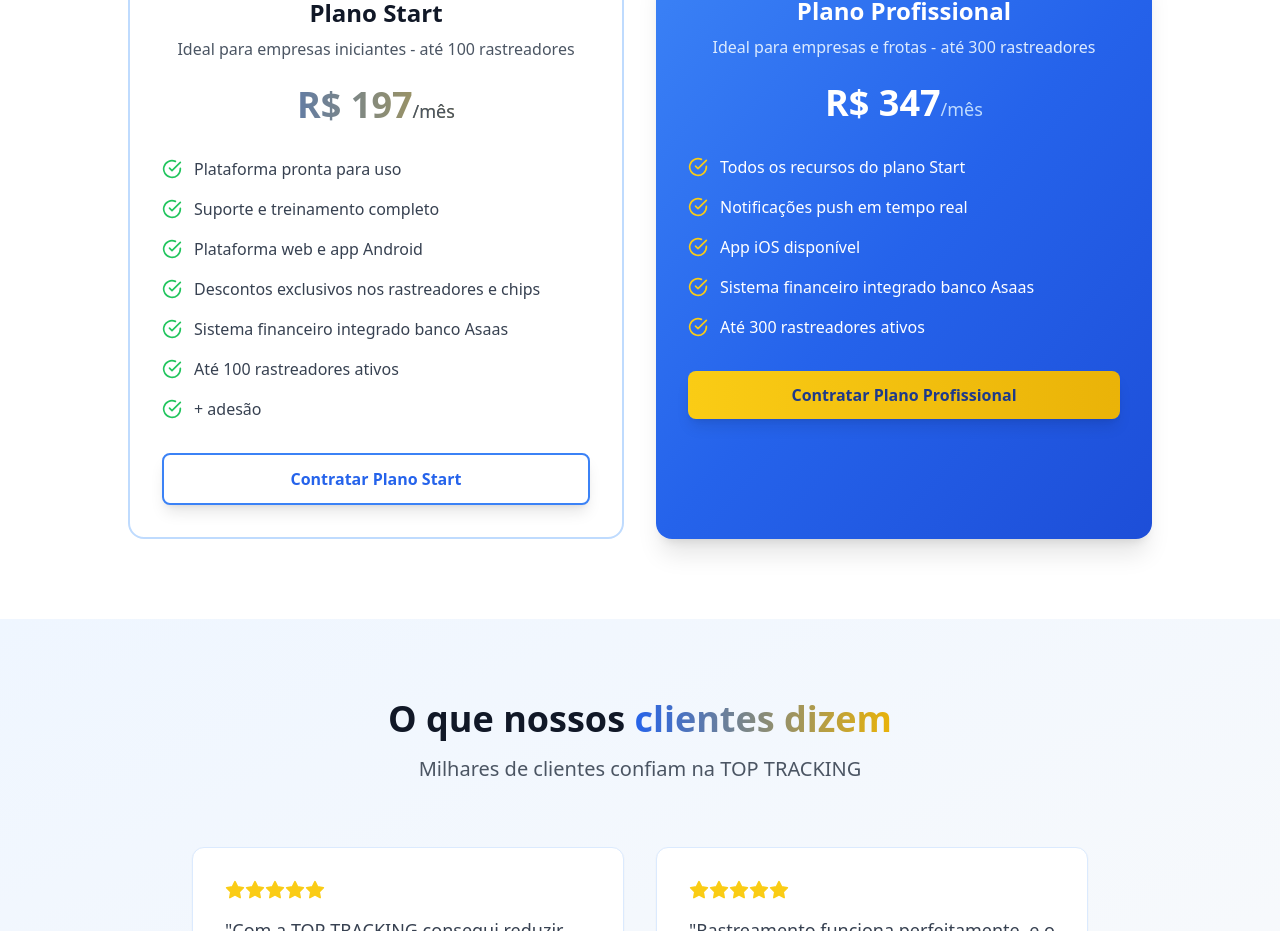
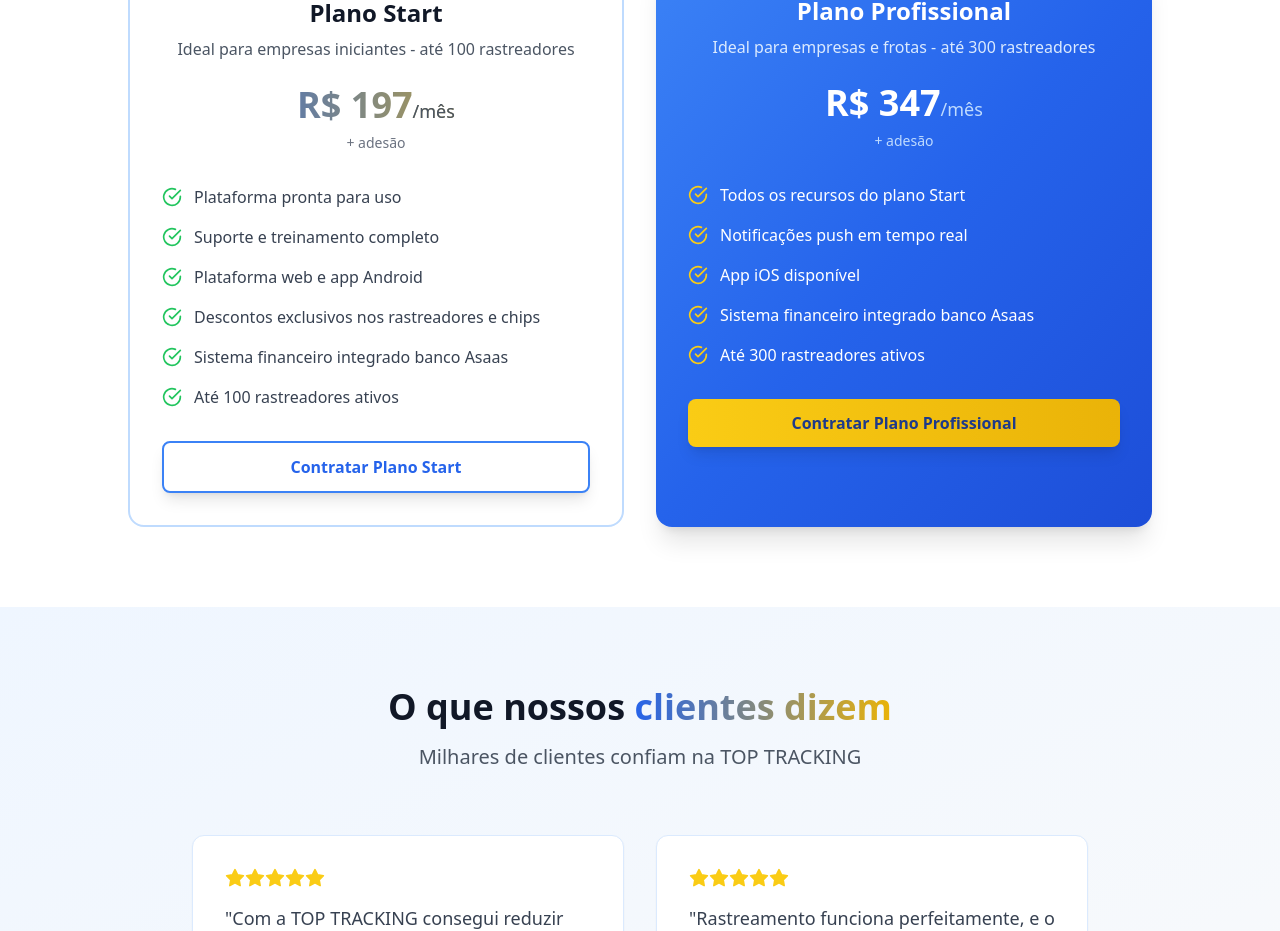
Before and after one commit to reidosaas/siteia, a React (Vite) app: page / in a window 1280 px wide. Shown: the part 1709-2640 px from the top of the page. Built offline with nearby package versions, Linux system fonts and the light colour scheme.

Commit message:
Updated App.tsx

```diff
--- a/src/App.tsx
+++ b/src/App.tsx
@@ -286,6 +286,7 @@ function App() {
                 <div className="text-4xl font-bold bg-gradient-to-r from-blue-600 to-yellow-500 bg-clip-text text-transparent mb-2">
                   R$ 197<span className="text-lg text-gray-600 font-normal">/mês</span>
                 </div>
+                <p className="text-sm text-gray-500">+ adesão</p>
               </div>
 
               <div className="space-y-4 mb-8">
@@ -313,11 +314,7 @@ function App() {
                   <CheckCircle className="h-5 w-5 text-green-500 mr-3" />
                   <span className="text-gray-700">Até 100 rastreadores ativos</span>
                 </div>
-                <div className="flex items-center">
-                  <CheckCircle className="h-5 w-5 text-green-500 mr-3" />
-                  <span className="text-gray-700">+ adesão</span>
                 </div>
-              </div>
 
               <a
                 href="https://wa.me/5511966583001"
@@ -343,6 +340,7 @@ function App() {
                 <div className="text-4xl font-bold mb-2">
                   R$ 347<span className="text-lg text-blue-200 font-normal">/mês</span>
                 </div>
+                <p className="text-sm text-blue-200">+ adesão</p>
               </div>
 
               <div className="space-y-4 mb-8">
```
